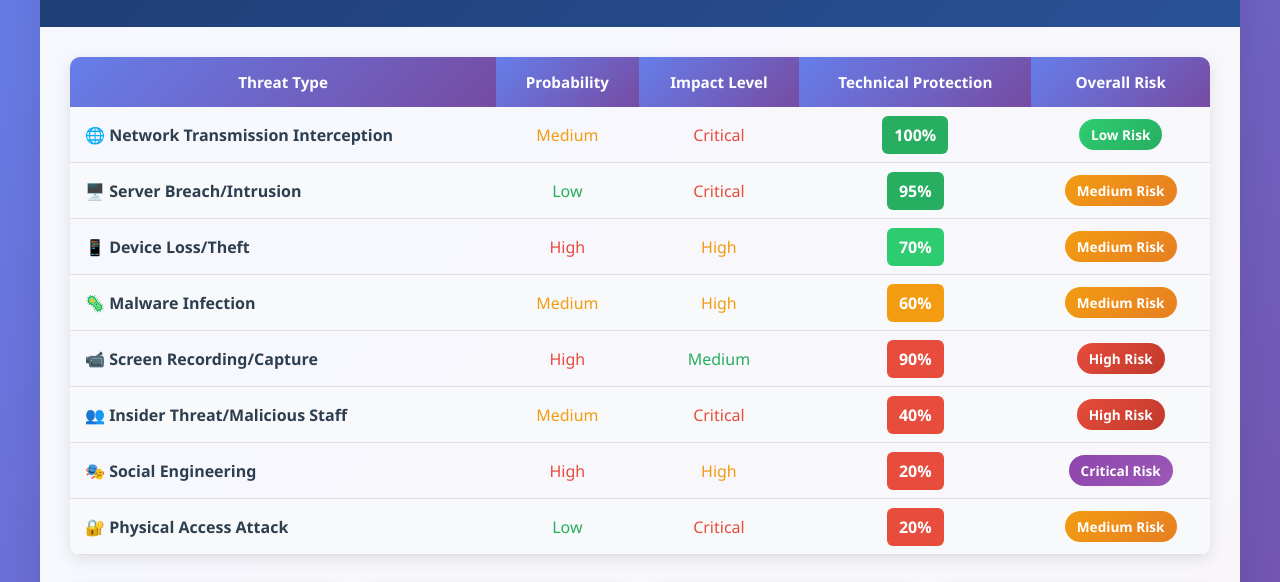
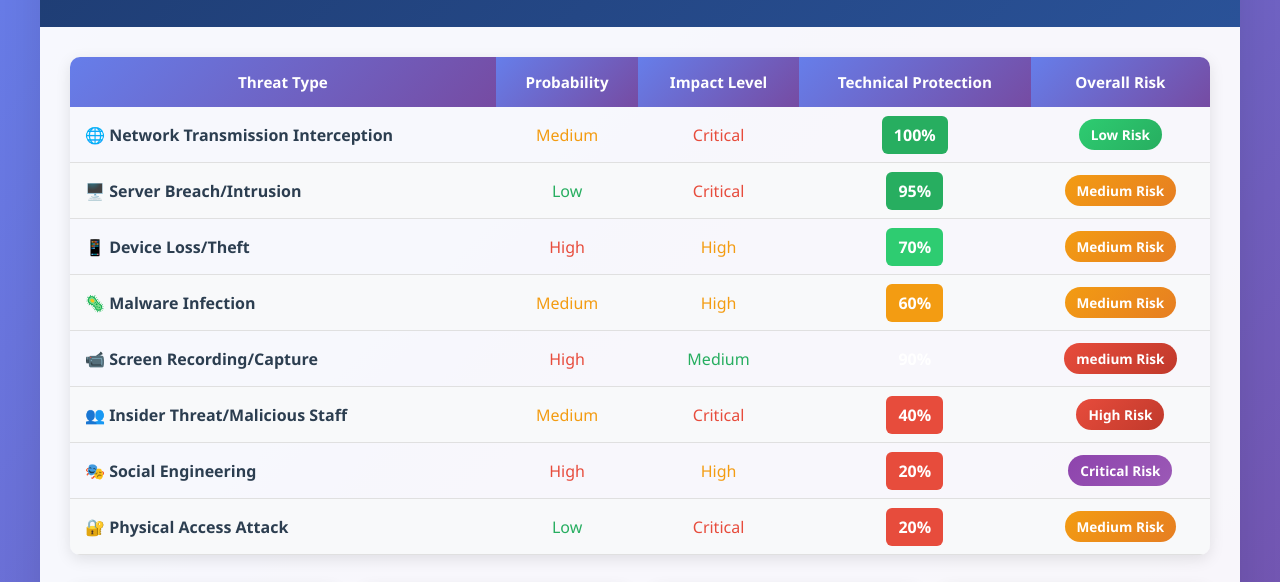
Before and after one commit to zhanglingfei/testweb-bunkyoku, a plain HTML site: page index.html in a window 1280 px wide. Shown: the part 142-724 px from the top of the page. Drawn offline with Linux system fonts and the light colour scheme.

Commit message:
Update index.html

```diff
--- a/index.html
+++ b/index.html
@@ -253,8 +253,8 @@
                         <td class="threat-type">📹 Screen Recording/Capture</td>
                         <td class="probability probability-high">High</td>
                         <td class="impact impact-medium">Medium</td>
-                        <td><span class="protection-level protection-poor">90%</span></td>
-                        <td><span class="risk-badge risk-high">High Risk</span></td>
+                        <td><span class="protection-level protection-high">90%</span></td>
+                        <td><span class="risk-badge risk-high">medium Risk</span></td>
                     </tr>
                     <tr>
                         <td class="threat-type">👥 Insider Threat/Malicious Staff</td>
```
